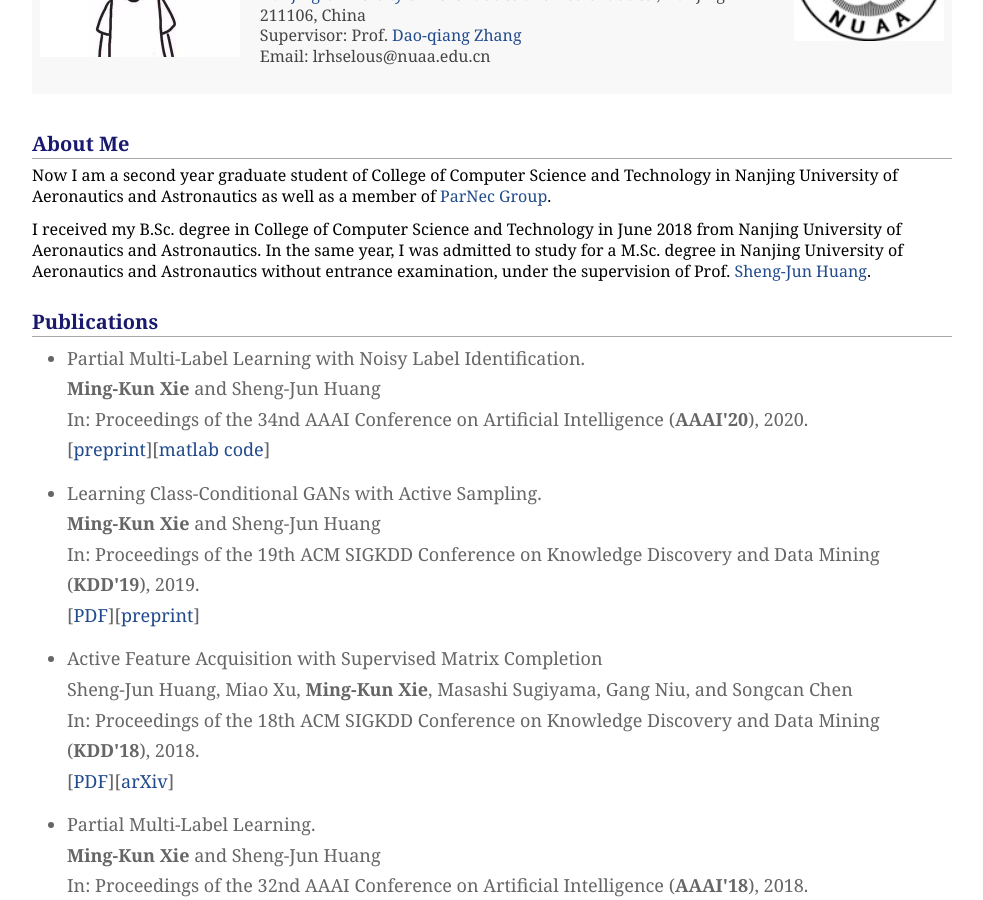
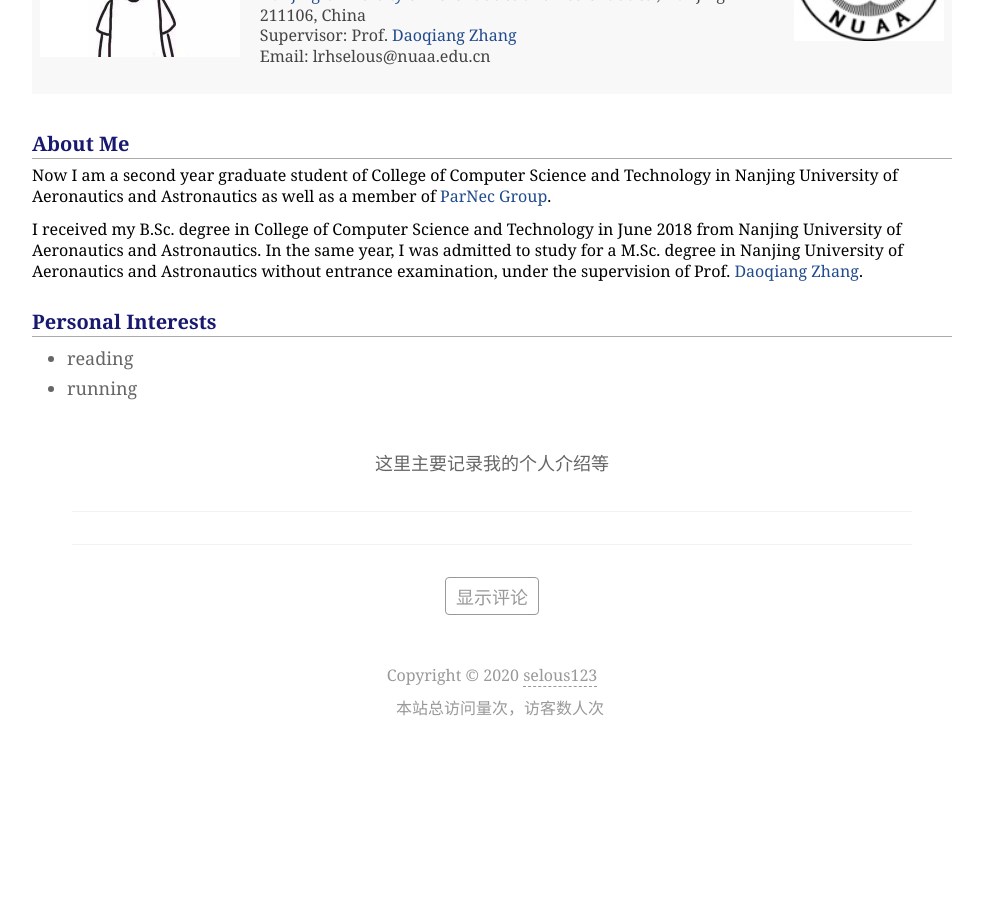
Before and after one commit to selous123/selous123.github.io, a Jekyll site: the page built from about.md, in a window 1280 px wide and 900 px high, scrolled down 289 px. Shown: the whole window, without its empty margins (148-1131 px from the left). Built offline with Jekyll 4.4.1, drawn with Linux system fonts in a browser that asks for light colours; comment, search, counter and statistics services are not loaded; after the commit the page ends 1049 px from its top, so only the background shows below that; some of the changed text lies outside the part shown.

Commit message:
about页面

```diff
--- a/_includes/cv.html
+++ b/_includes/cv.html
@@ -11,13 +11,13 @@
 <div id="layout-content">
 
 <table class="imgtable"><tr><td>
-<a href="javascript:if(confirm('http://www.xiemk.pro/xiemk.jpg')) window.location='http://www.xiemk.pro/xiemk.jpg'" tppabs="http://www.xiemk.pro/xiemk.jpg"><img src="https://selous123.github.io/assets/img/avatar.webp" tppabs="https://selous123.github.io/assets/img/avatar.webp" alt="zt.jpg" height="200px" /></a>&nbsp;</td>
+<a href="javascript:if(confirm('https://selous123.github.io/assets/img/avatar.webp')) window.location='https://selous123.github.io/assets/img/avatar.webp'" tppabs="https://selous123.github.io/assets/img/avatar.webp"><img src="https://selous123.github.io/assets/img/avatar.webp" tppabs="https://selous123.github.io/assets/img/avatar.webp" alt="zt.jpg" height="200px" /></a>&nbsp;</td>
 <td align="left"><p><b><font size="+3" face="STKaiti">张 涛</font></b><br />
 <font size="+2">Tao Zhang</font></b><br />
 M.Sc Student</font></b><br />
 <a href="javascript:if(confirm('https://cs.nuaa.edu.cn/'))" tppabs="https://cs.nuaa.edu.cn/">College of Computer Science and Technology</a> <br />
 <a href="javascript:if(confirm('http://www.nuaa.edu.cn/')) window.location='http://www.nuaa.edu.cn/'" tppabs="http://www.nuaa.edu.cn/">Nanjing University of Aeronautics and Astronautics </a>, Nanjing 211106, China<br />
-Supervisor: Prof. <a href="javascript:if(confirm('http://parnec.nuaa.edu.cn/huangsj/')) window.location='http://parnec.nuaa.edu.cn/huangsj/'" tppabs="http://parnec.nuaa.edu.cn/huangsj/">Dao-qiang Zhang</a> <br />
+Supervisor: Prof. <a href="javascript:if(confirm('http://parnec.nuaa.edu.cn/zhangdq/')) window.location='http://parnec.nuaa.edu.cn/zhangdq/'" tppabs="http://parnec.nuaa.edu.cn/zhangdq/">Daoqiang Zhang</a> <br />
 Email: lrhselous@nuaa.edu.cn <br />
 </td>
 <td valign="center">
@@ -26,10 +26,10 @@
 
 <h2>About Me</h2>
 <p>Now I am a second year graduate student of College of Computer Science and Technology in Nanjing University of Aeronautics and Astronautics as well as a member of <a href="javascript:if(confirm('http://parnec.nuaa.edu.cn/')) window.location='http://parnec.nuaa.edu.cn/'" tppabs="http://parnec.nuaa.edu.cn/">ParNec Group</a>.
-<p>I received my B.Sc. degree in College of Computer Science and Technology in June 2018 from Nanjing University of Aeronautics and Astronautics. In the same year, I was admitted to study for a M.Sc. degree in Nanjing University of Aeronautics and Astronautics without entrance examination, under the supervision of Prof. <a href="javascript:if(confirm('http://parnec.nuaa.edu.cn/huangsj/  \n\n���ļ��޷��� Teleport Ultra ����, ��Ϊ ����һ�����·���ⲿ������Ϊ������ʼ��ַ�ĵ�ַ��  \n\n�����ڷ������ϴ���?'))window.location='http://parnec.nuaa.edu.cn/huangsj/'" tppabs="http://parnec.nuaa.edu.cn/huangsj/">Sheng-Jun Huang</a>.</p>
+<p>I received my B.Sc. degree in College of Computer Science and Technology in June 2018 from Nanjing University of Aeronautics and Astronautics. In the same year, I was admitted to study for a M.Sc. degree in Nanjing University of Aeronautics and Astronautics without entrance examination, under the supervision of Prof. <a href="javascript:if(confirm('http://parnec.nuaa.edu.cn/zhangdq/'))window.location='http://parnec.nuaa.edu.cn/zhangdq/'" tppabs="http://parnec.nuaa.edu.cn/zhangdq/">Daoqiang Zhang</a>.</p>
 
 
-<h2>Publications</h2>
+<!-- <h2>Publications</h2>
 <ul style="list-style-type:disc">
 <li>Partial Multi-Label Learning with Noisy Label Identification.<br><b>Ming-Kun Xie</b> and Sheng-Jun Huang<br>In: Proceedings of the 34nd AAAI Conference on Artificial Intelligence (<strong>AAAI'20</strong>), 2020.<br>[<a href="aaai20-pml-ni-preprint.pdf" tppabs="http://www.xiemk.pro/publication/aaai20-pml-ni-preprint.pdf">preprint</a>][<a href="PML-NI.zip" tppabs="http://www.xiemk.pro/code/PML-NI.zip">matlab code</a>]
 </li>
@@ -39,7 +39,7 @@
 </li>
 </ul>
 <ul style="list-style-type:disc">
-<li>Active Feature Acquisition with Supervised Matrix Completion<br>Sheng-Jun Huang, Miao Xu, <b>Ming-Kun Xie</b>, Masashi Sugiyama, Gang Niu, and Songcan Chen<br>In: Proceedings of the 18th ACM SIGKDD Conference on Knowledge Discovery and Data Mining (<strong>KDD'18</strong>), 2018.<br>[<a href="kdd18-afasmc-conf.pdf" tppabs="http://www.xiemk.pro/publication/kdd18-afasmc-conf.pdf">PDF</a>][<a href="javascript:if(confirm('https://arxiv.org/pdf/1802.05380.pdf  \n\n���ļ��޷��� Teleport Ultra ����, ��Ϊ ����һ�����·���ⲿ������Ϊ������ʼ��ַ�ĵ�ַ��  \n\n�����ڷ������ϴ���?'))window.location='https://arxiv.org/pdf/1802.05380.pdf'" tppabs="https://arxiv.org/pdf/1802.05380.pdf">arXiv</a>]
+<li>Active Feature Acquisition with Supervised Matrix Completion<br>Sheng-Jun Huang, Miao Xu, <b>Ming-Kun Xie</b>, Masashi Sugiyama, Gang Niu, and Songcan Chen<br>In: Proceedings of the 18th ACM SIGKDD Conference on Knowledge Discovery and Data Mining (<strong>KDD'18</strong>), 2018.<br>[<a href="kdd18-afasmc-conf.pdf" tppabs="http://www.xiemk.pro/publication/kdd18-afasmc-conf.pdf">PDF</a>][<a href="javascript:if(confirm('https://arxiv.org/pdf/1802.05380.pdf'))window.location='https://arxiv.org/pdf/1802.05380.pdf'" tppabs="https://arxiv.org/pdf/1802.05380.pdf">arXiv</a>]
 </li>
 </ul>
 <ul style="list-style-type:disc">
@@ -57,7 +57,7 @@
 	<li>Outstanding Graduates Awards of NUAA</li>
     <li>MIIT Innovation Scholarship, 2017</li>
     <li>Student Travel Award: AAAI'18, KDD'19, AAAI'20</li>
-</ul>
+</ul> -->
 
 
 
--- a/about.md
+++ b/about.md
@@ -6,7 +6,7 @@
 
 <!-- <center><img src="https://selous123.github.io/assets/img/avatar.webp" width="200" height="200"/></center> -->
 
-<center><p style="font-size='16px' font-style='bold'">计算机视觉算法工程师</p></center>
+<!-- <center><p style="font-size='16px' font-style='bold'">计算机视觉算法工程师</p></center> -->
 <center><p style="font-size='16px' font-style='bold'">这里主要记录我的个人介绍等</p></center>
 
 ---
```
